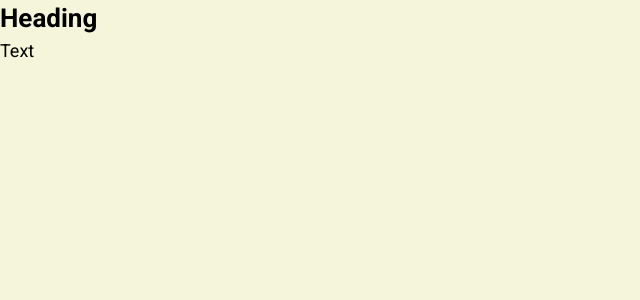
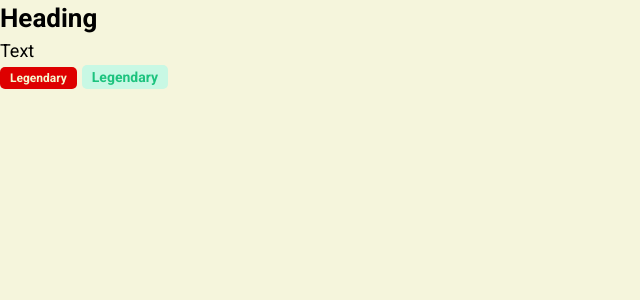
Before and after one commit to Nigohmahram/usaman_edu, a Next.js app: page / in a window 1280 px wide. Shown: the top 300 px of the page, without its empty margins (0-640 px from the left). Built offline with nearby package versions, Linux system fonts and the light colour scheme.

Commit message:
Tag component

```diff
--- a/src/components/index.ts
+++ b/src/components/index.ts
@@ -1,2 +1,3 @@
 export { default as Heading } from './heading/heading';
 export { default as Text } from './text/text';
+export { default as Tag } from './tag/tag';
--- /dev/null
+++ b/src/components/tag/tag.module.css
@@ -0,0 +1,34 @@
+.tag{
+        display: inline-block;
+        margin-right: 5px;
+        margin-top: 5x;
+        border-radius: 5px;
+}
+.s{
+        padding: 5px 10px;
+        font-size: 12px;
+        line-height: 12px;
+}
+.m{
+        padding: 5px 10px;
+        font-size: 14px;
+        line-height: 14px;
+}
+
+.red {
+        color: var(--white);
+        background-color: #de0000;
+        font-weight: bold;
+}
+
+.green {
+        color: var(--green);
+        background-color: var(--green-light);
+        font-weight: bold;
+}
+
+.primary {
+        color: var(--primary);
+        background-color: none;
+        border: 1px solid var(--primary);
+}
--- /dev/null
+++ b/src/components/tag/tag.tsx
@@ -0,0 +1,16 @@
+import { TagProps } from "./tag.props";
+import styles from './tag.module.css';
+import cn from 'classnames';
+const Tag = ({size = 'm', color = 'primary', children}: TagProps): JSX.Element => {
+  return (
+    <div className={cn(styles.tag, {
+        [styles.s]: size === 's',
+        [styles.m]: size === 'm',
+        [styles.red]: color === 'red',
+        [styles.primary]: color === 'primary',
+        [styles.green]: color === 'green',
+    })}>{children}</div>
+  );
+};
+
+export default Tag;
--- a/src/pages/index.tsx
+++ b/src/pages/index.tsx
@@ -1,4 +1,4 @@
-import { Heading, Text } from '../components';
+import { Heading, Text, Tag } from '../components';
 
 
 const Index = () => {
@@ -6,6 +6,8 @@
     <div>
       <Heading tag='h1'>Heading</Heading>
       <Text size='l'>Text</Text>
+      <Tag size='s' color='red'>Legendary</Tag>
+      <Tag size='m' color='green'>Legendary</Tag>
     </div>
   );
 };
```
Also changed, not shown: src/components/tag/tag.props.ts (added, +7 -0 lines).
